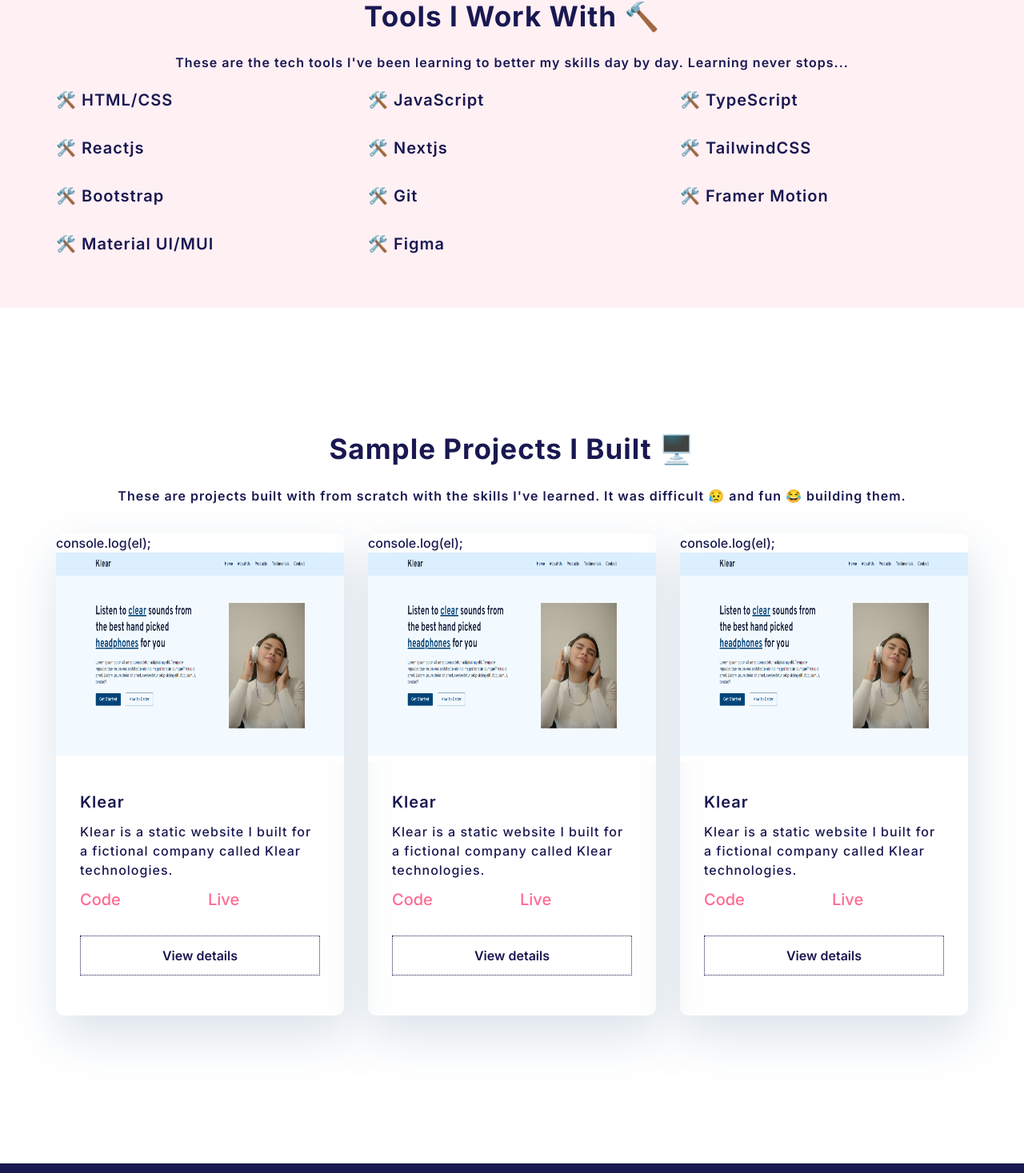
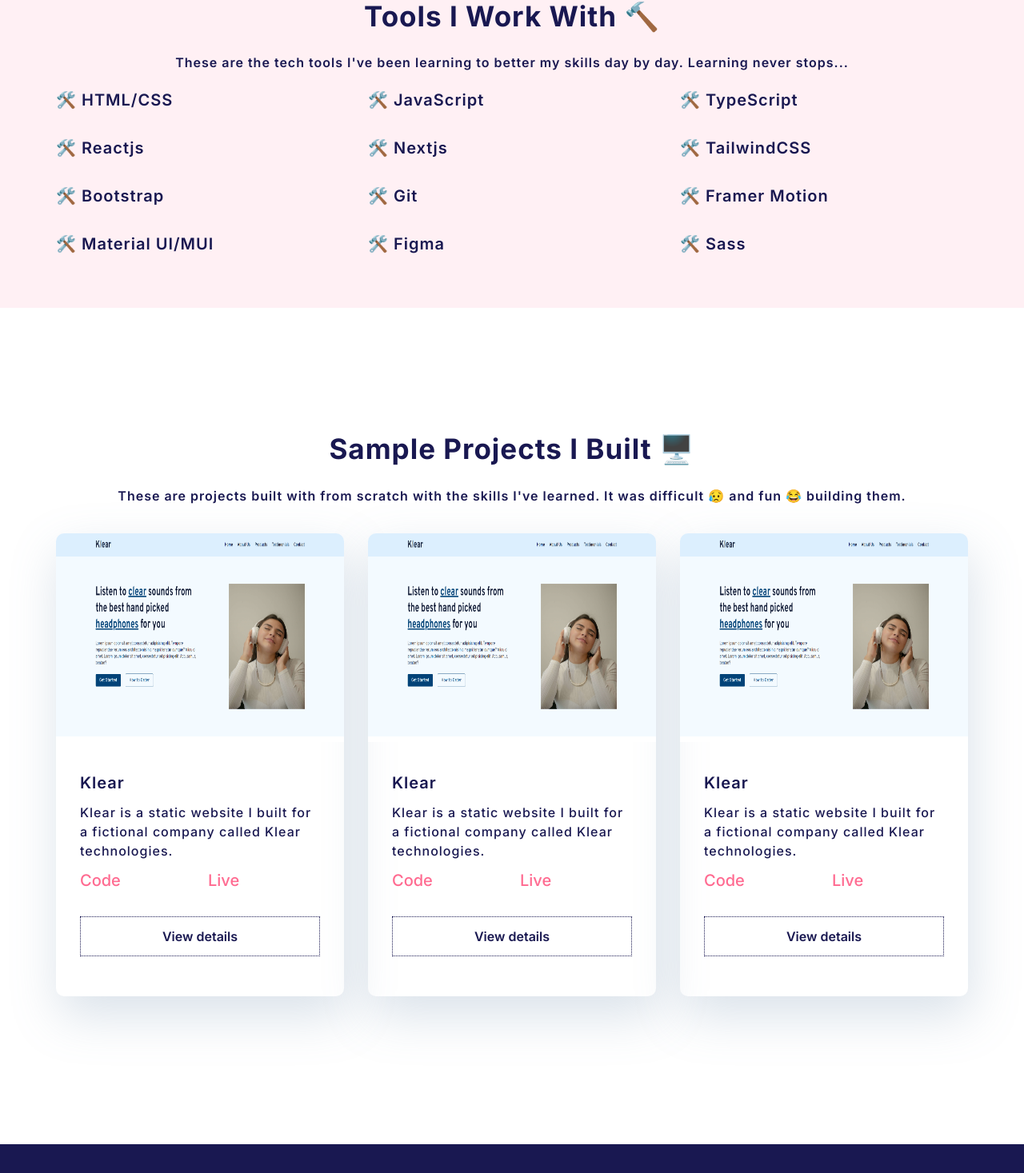
Before and after one commit to MorteyKafui/sir-kafui-portfolio, a Next.js app: page / in a window 1280 px wide. Shown: the part 1620-3087 px from the top of the page at 80% size. Built offline with nearby package versions, Linux system fonts and the light colour scheme; some icons are missing.

Commit message:
add script

```diff
--- a/components/ProjectSection/Projects.jsx
+++ b/components/ProjectSection/Projects.jsx
@@ -15,7 +15,6 @@ const Projects = ({ results }) => {
         <div className={styles.cards}>
           {results.map(el => (
             <div className={`${styles.card} card-1`} key={el.id}>
-              console.log(el);
               <div className={styles.cardImage}>
                 <Image
                   src={el.image}
--- a/components/Skills/Skills.jsx
+++ b/components/Skills/Skills.jsx
@@ -54,6 +54,10 @@ const Skills = () => {
             {/* icon */}
             <h3>🛠️ Figma</h3>
           </div>
+          <div className='tool-12'>
+            {/* icon */}
+            <h3>🛠️ Sass</h3>
+          </div>
         </div>
       </div>
     </section>
```
Also changed, not shown: .babelrc (added).
